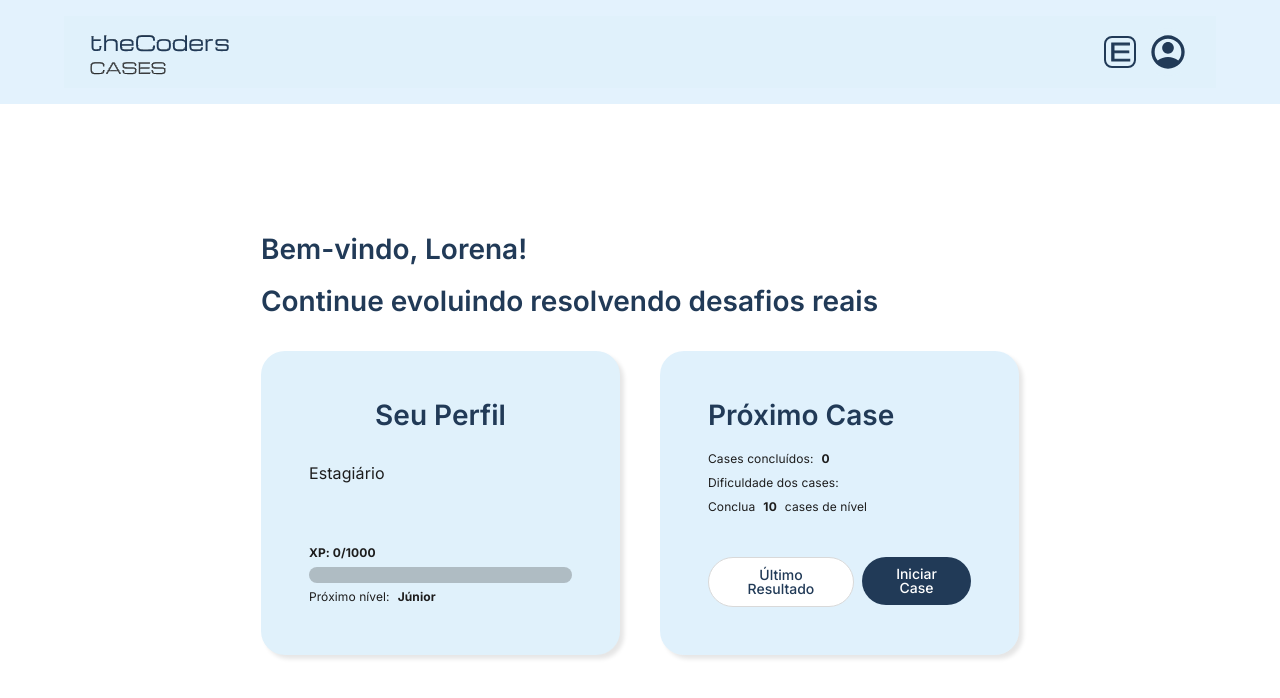
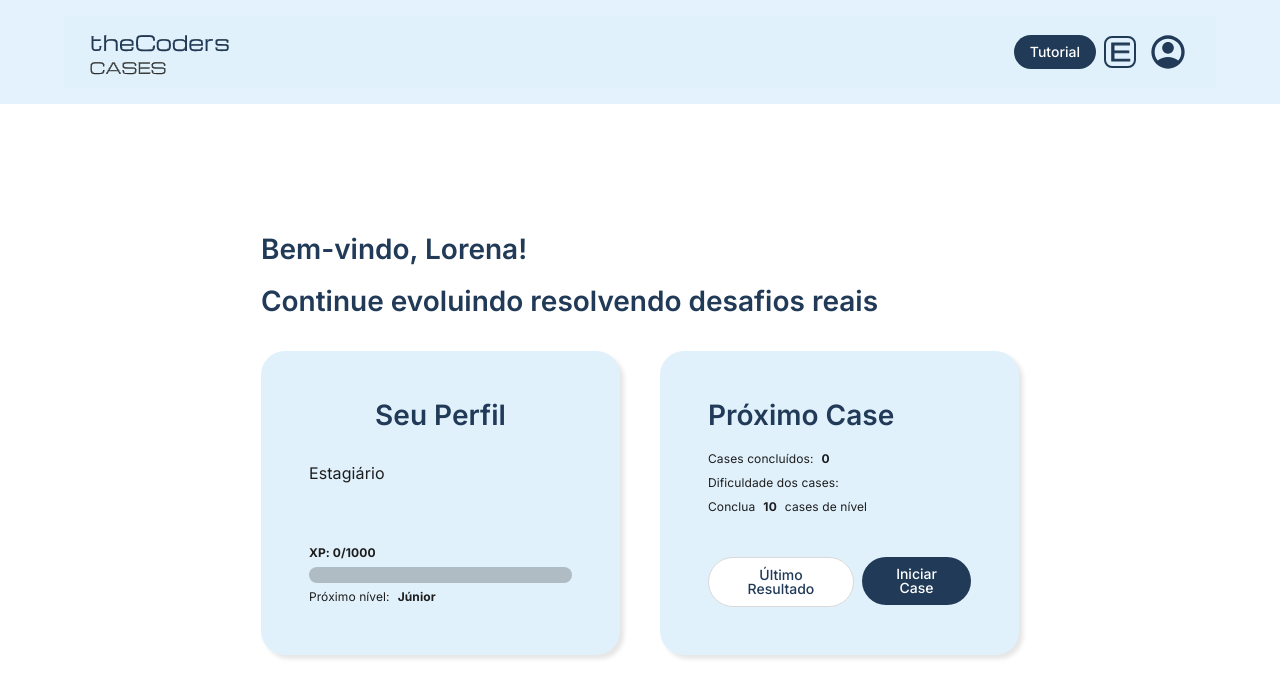
Before and after one commit to juninhos-comunidade/thecoders, a React (Vite) app in the folder thecoders-cases/: page /lobby in a window 1280 px wide. Shown: the top 698 px of the page. Built offline with nearby package versions, Linux system fonts and the light colour scheme; no server answers.

Commit message:
✨ feat(navbar): adiciona botão para voltar à página tutorial

```diff
--- a/thecoders-cases/src/components/navbar/index.jsx
+++ b/thecoders-cases/src/components/navbar/index.jsx
@@ -2,6 +2,7 @@ import "./index.css";
 import ProfileIcon from "../profile-icon";
 import Nivel from "../niveis";
 import logo from "../../assets/logo.svg";
+import Buttons from "../buttons";
 
 export default function Navbar({ nivel }) {
 	return (
@@ -13,6 +14,7 @@ export default function Navbar({ nivel }) {
 			</div>
 
 			<div className="right">
+				<Buttons label="Tutorial" page="/tutorial" />
 				<Nivel level={nivel} />
 				<ProfileIcon />
 			</div>
```
